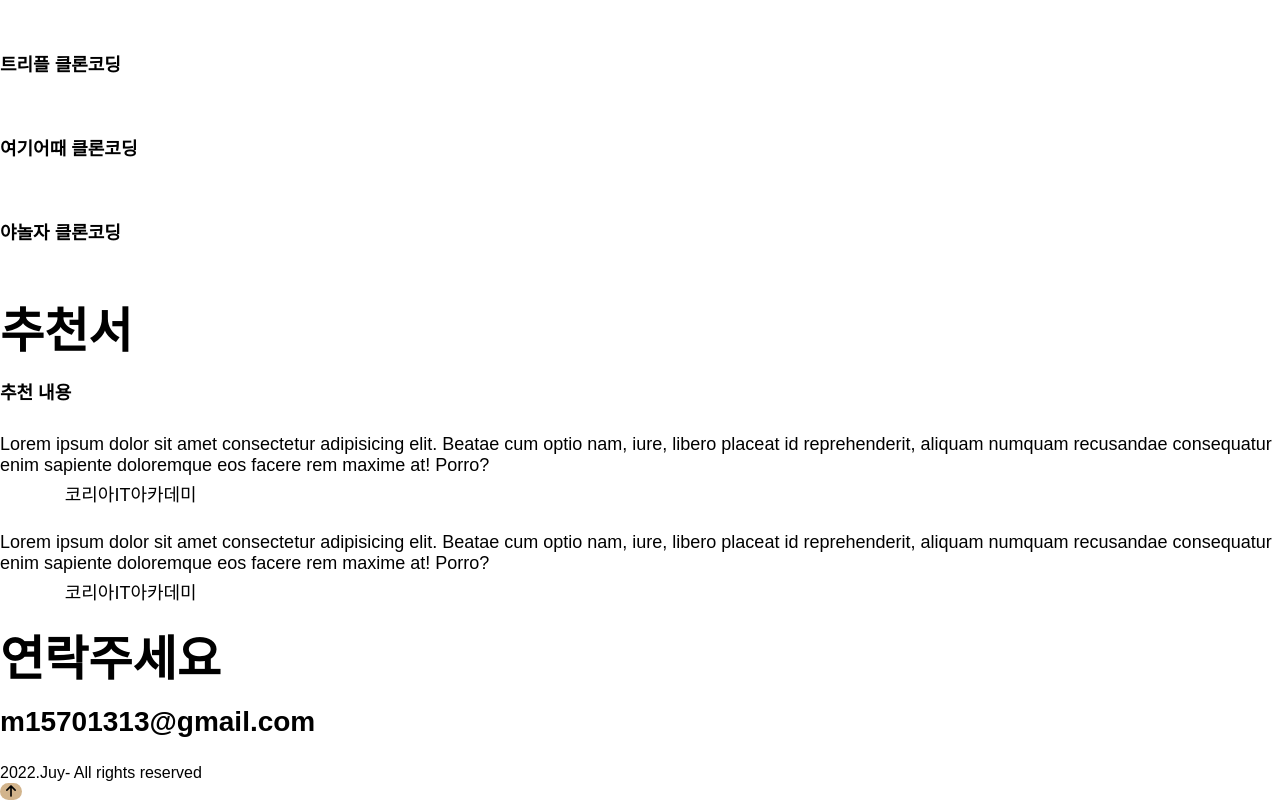
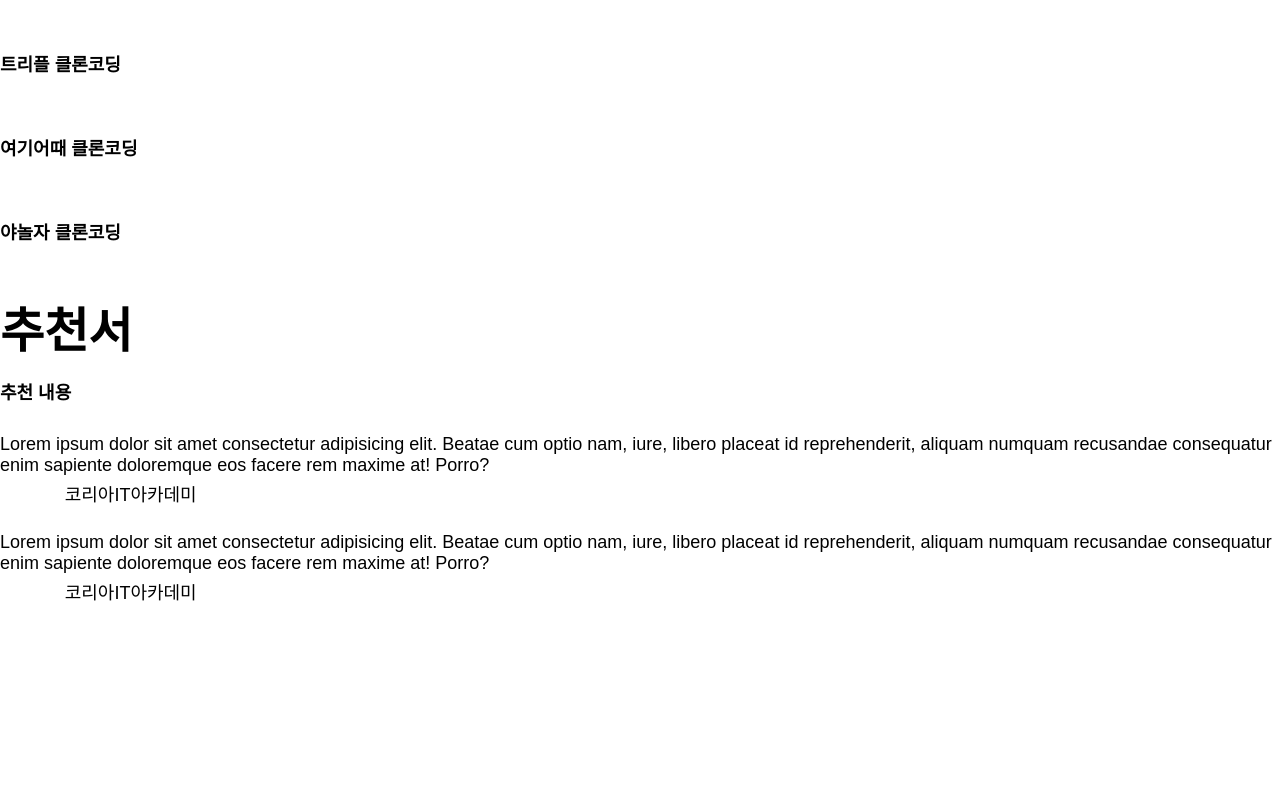
Before and after one commit to juyeon1570/portfolio, a plain HTML site: page index.html in a window 1280 px wide. Shown: the part 2716-3516 px from the top of the page. After the commit the page ends 3324 px from the top, so only its background shows below. Drawn offline with Linux system fonts and the light colour scheme; a web font is replaced by a local one.

```diff
--- a/index.html
+++ b/index.html
@@ -263,6 +263,7 @@
         </div>
     </section>
     <!-- 프로젝트 끝 -->
+
     <!-- 추천서 시작 -->
     <section id="testimonials" class="section">
         <div class="section__container">
@@ -287,26 +288,5 @@
         </div>
     </section>
     <!-- 추천서 끝 -->
-
-    <!-- 컨택트 시작 -->
-    <section id="contact" class="section">
-        <h1 class="contact_title">연락주세요</h1>
-        <h2 class="contact_email">m15701313@gmail.com</h2>
-        <div class="contact_links">
-            <a href="https://github.com/juyeon1570" target="_blank">
-                <i class="fa-brands fa-github"></i>
-            </a>
-            <a href="#" target="_blank">
-                <i class="fa-brands fa-instagram"></i>
-            </a>
-        </div>
-        <div class="contact__rights">
-            2022.Juy- All rights reserved
-        </div>
-    </section>
-    <!-- 컨택트 끝 -->
-    <button class="arrow-up">
-        <i class="fa-solid fa-arrow-up"></i>
-    </button>
 </body>
 </html>
```
